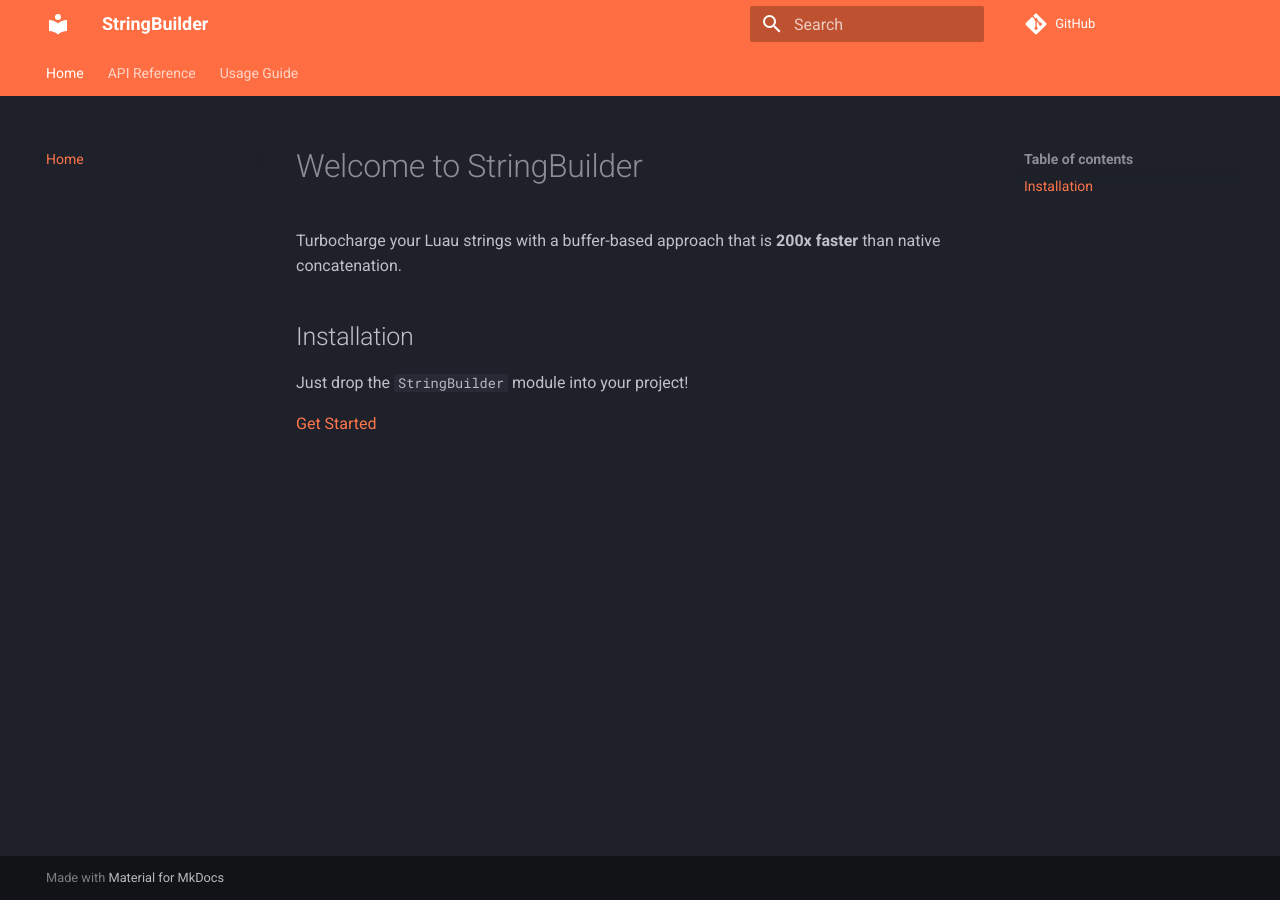
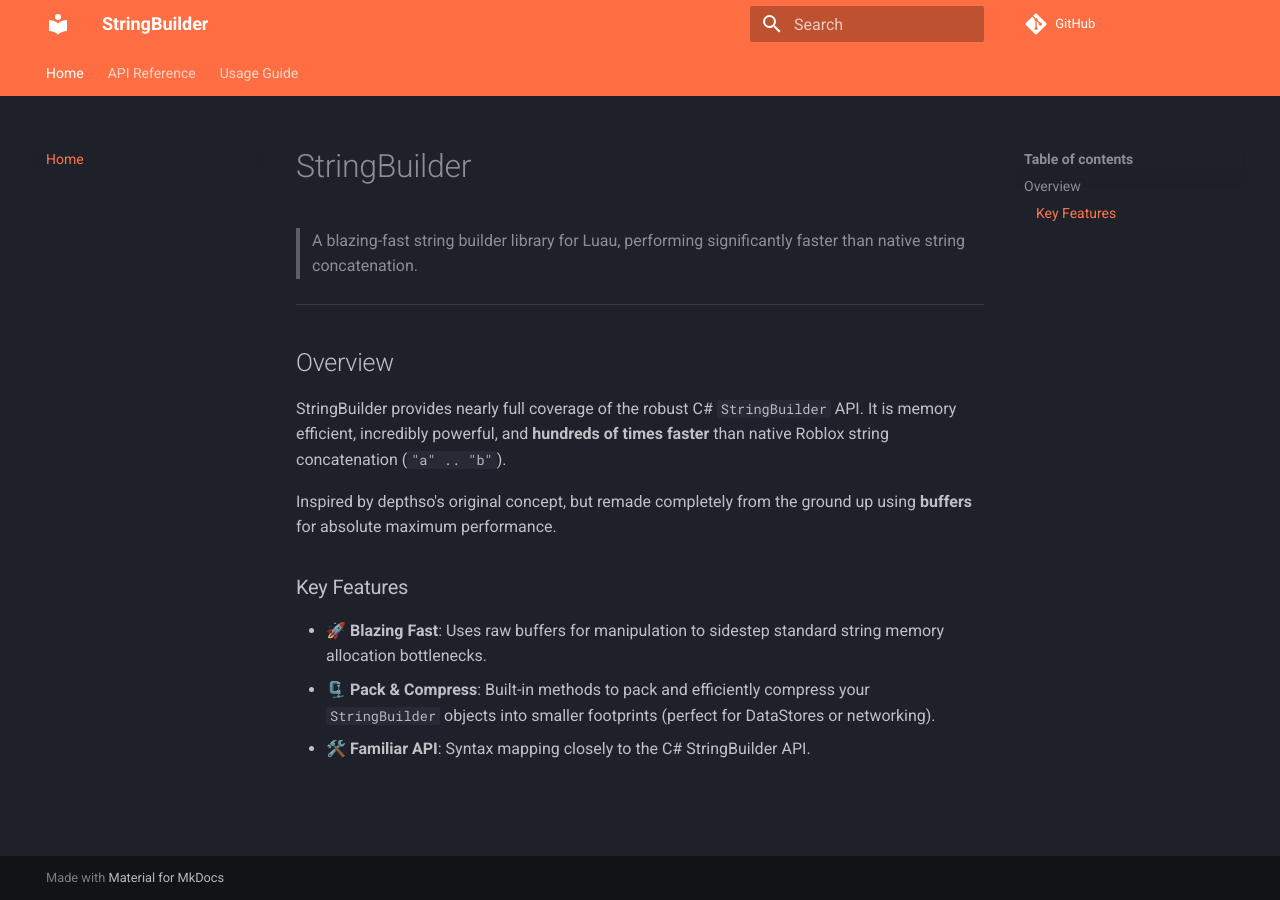
Before and after one commit to ghoste0001/StringBuilder-Roblox, an MkDocs documentation site: the page built from docs/index.md, in a window 1280 px wide. Built offline with MkDocs 1.6.1 and Material for MkDocs 9.7.7, drawn with Linux system fonts in a browser that asks for light colours; comment, search, counter and statistics services are not loaded.

```diff
--- a/docs/index.md
+++ b/docs/index.md
@@ -1,8 +1,17 @@
-# Welcome to StringBuilder
+# StringBuilder
 
-Turbocharge your Luau strings with a buffer-based approach that is **200x faster** than native concatenation.
+> A blazing-fast string builder library for Luau, performing significantly faster than native string concatenation.
 
-## Installation
-Just drop the `StringBuilder` module into your project!
+---
 
-[Get Started](usage.md)
+## Overview
+
+StringBuilder provides nearly full coverage of the robust C# `StringBuilder` API. It is memory efficient, incredibly powerful, and **hundreds of times faster** than native Roblox string concatenation (`"a" .. "b"`).
+
+Inspired by depthso's original concept, but remade completely from the ground up using **buffers** for absolute maximum performance.
+
+### Key Features
+
+- 🚀 **Blazing Fast**: Uses raw buffers for manipulation to sidestep standard string memory allocation bottlenecks.
+- 🗜️ **Pack & Compress**: Built-in methods to pack and efficiently compress your `StringBuilder` objects into smaller footprints (perfect for DataStores or networking).
+- 🛠️ **Familiar API**: Syntax mapping closely to the C# StringBuilder API.
--- a/mkdocs.yml
+++ b/mkdocs.yml
@@ -21,3 +21,13 @@ nav:
   - Home: index.md
   - API Reference: api.md
   - Usage Guide: usage.md
+
+markdown_extensions:
+  - admonition
+  - pymdownx.details
+  - pymdownx.superfences
+  - pymdownx.highlight:
+      anchor_linenums: true
+      line_spans: __span
+      pygments_lang_class: true
+  - pymdownx.inlinehilite
```
Also changed, not shown: README.md (+9 -1 lines), docs/api.md (added, +192 -0 lines), docs/usage.md (added, +73 -0 lines).
